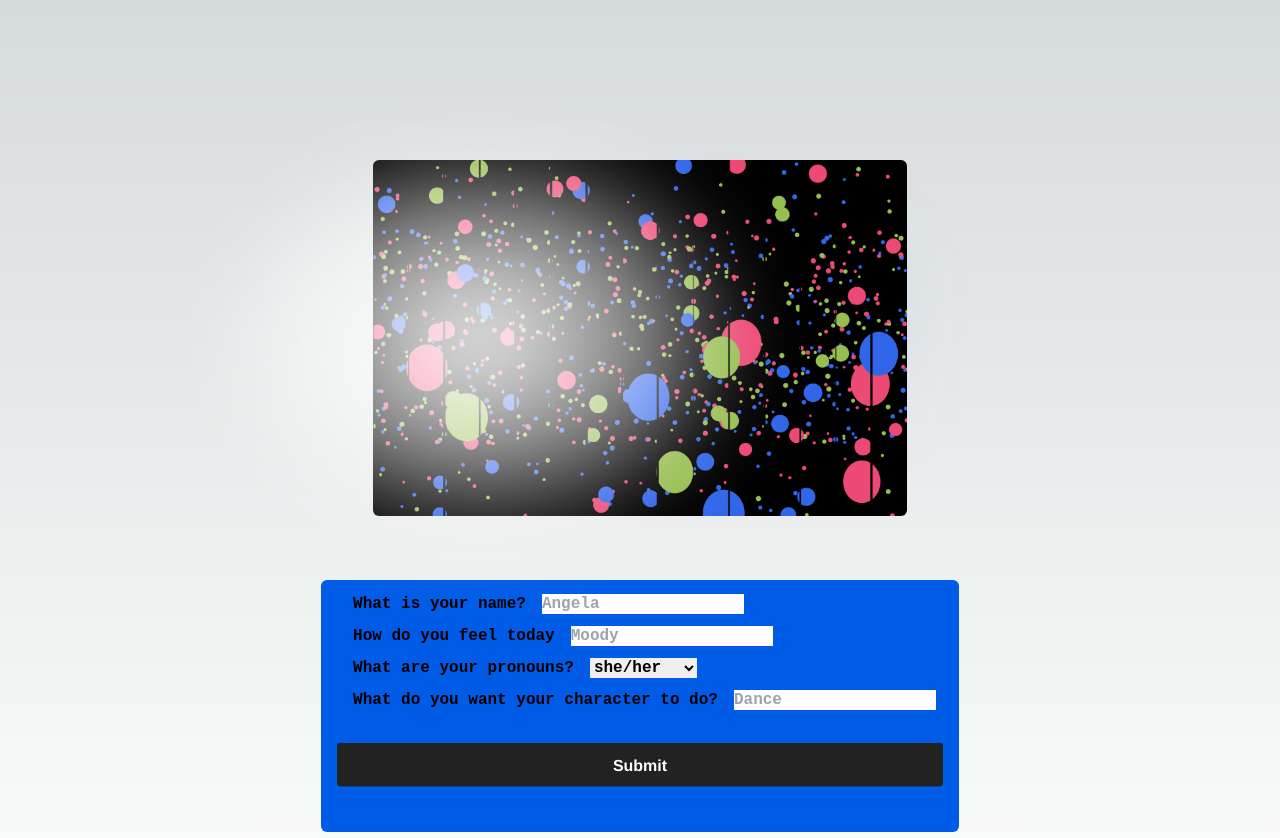
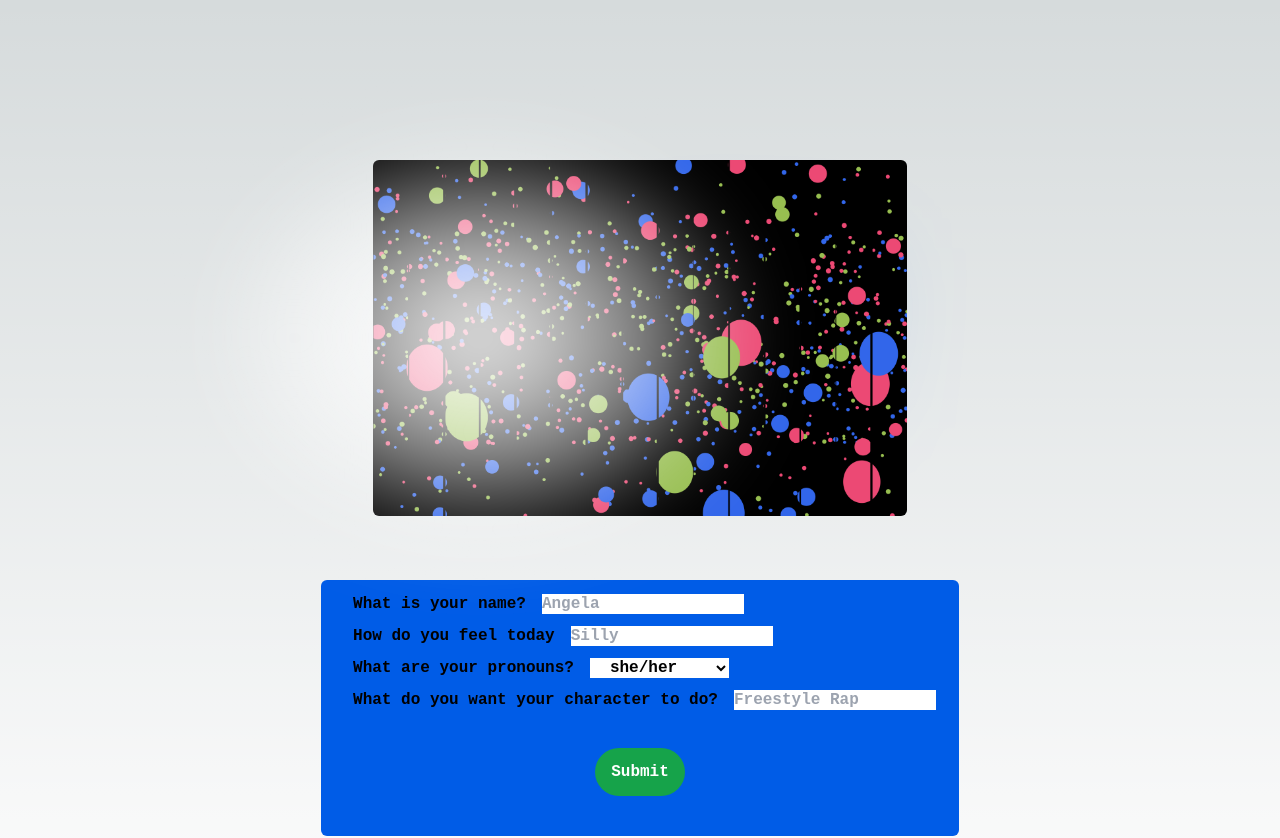
Before and after one commit to sinancang/StoryWeaver.ai, a Next.js app in the folder my-app/: page / in a window 1280 px wide. Shown: the top 838 px of the page. Built offline with nearby package versions, Linux system fonts and the light colour scheme; a web font is replaced by a local one.

Commit message:
logo+submit button

```diff
--- a/my-app/src/pages/index.js
+++ b/my-app/src/pages/index.js
@@ -15,13 +15,14 @@ const inter = Inter({ subsets: ['latin'] })
 
 export default function Home() {
     const submitButton = "px-4";
+  const optionButton = "px-4 bg-white";
     const buttonField ="bg-white w-4/12 h-5";
 
     const defaultFormInfo = {
         'name': 'Angela',
-        'feeling': 'moody',
+        'feeling': 'Silly',
         'pronouns': 'she/her',
-        'action': 'dance',
+        'action': 'Freestyle Rap',
     }
     const [options, setOptions] = useState({})
     const [requireOptions, setRequiredOptions] = useState(true)
@@ -53,14 +54,14 @@ export default function Home() {
     return (
         <>
           <Head>
-            <header className="bg-white bg-opacity-75 w-full flex justify-between items-center p-4">
+            <header className="bg-black bg-opacity-75 w-full flex justify-between items-center p-4">
               <div>
                 <a href="/">
-                  <img src="davidholcer.png" alt="Logo" className="px-5 w-2/12" />
+                  <img src="storyweaver.png" alt="Logo" className="px-5 w-3/12" />
                 </a>
               </div>
               <nav className="text-right">
-                <a href="/about" className="text-black hover:text-gray-600 mr-4">About</a>
+                <a href="/about" className="text-white hover:text-gray-600 mr-4">About</a>
               </nav>
             </header>
 
@@ -90,10 +91,10 @@ export default function Home() {
                         <input className={buttonField} type="text" placeholder="Angela" id="name" name="name"/><br/>
 
                         <label className={submitButton}>How do you feel today</label>
-                        <input className={buttonField} type="text" placeholder="Moody" id="feeling" name="feeling"/><br/>
+                        <input className={buttonField} type="text" placeholder="Silly" id="feeling" name="feeling"/><br/>
 
                         <label className={submitButton}>What are your pronouns?</label>
-                        <select name="pronouns" defaultValue="she/her">
+                   <select name="pronouns" className={optionButton} defaultValue="she/her">
                             <option name="he/him">he/him</option>
                             <option name="she/her" selected>she/her</option>
                             <option name="they/them">they/them</option>
@@ -101,8 +102,12 @@ export default function Home() {
                         </select><br/>
 
                         <label className={submitButton}>What do you want your character to do?</label>
-                        <input className={buttonField} type="text" placeholder="Dance" id="describe" name="action"/><br/><br/>
-                        <button className="button-31 animate-bounce" role="button" onClick={handleSubmit}>Submit</button>
+                        <input className={buttonField} type="text" placeholder="Freestyle Rap" id="describe" name="action"/><br/><br/>
+                  <div class="container min-w-full flex flex-col items-center">
+
+                    <button class="bg-green-600 hover:animate-bounce hover:bg-green-400 text-white font-bold py-2 px-4 rounded-full" role="button" onClick={handleSubmit}>Submit</button>
+                  </div>
+
                     </form>
                     ) : (
                         prompt ? (
--- a/my-app/src/styles/globals.css
+++ b/my-app/src/styles/globals.css
@@ -1,9 +1,6 @@
 @tailwind base;
 @tailwind components;
 @tailwind utilities;
-
-
-/* < !-- HTML !--><button class="button-31" role="button">Button 31</button> */
 
 /* CSS */
 .button-31 {
```
Also changed, not shown: my-app/public/storyweaver.png (added).
